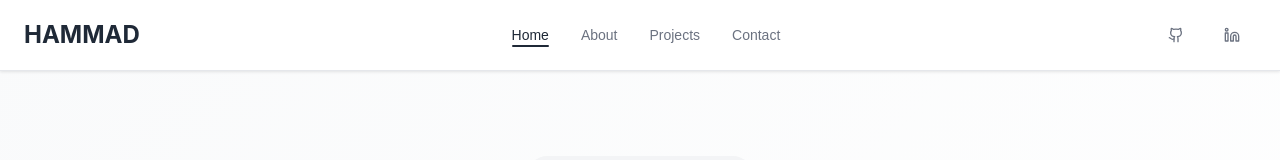
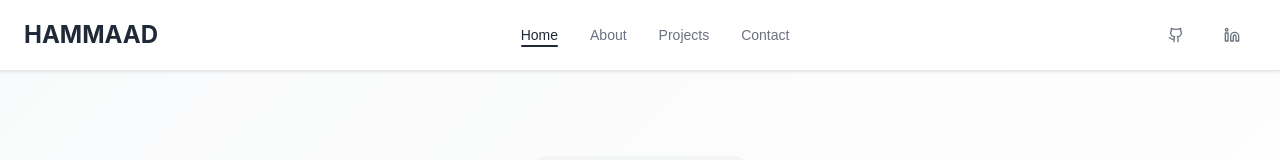
Before and after one commit to hammad04x/portfolio, a React (Vite) app: page / in a window 1280 px wide. Shown: the top 160 px of the page. Built offline with nearby package versions, Linux system fonts and the light colour scheme.

Commit message:
Correct spelling of 'HAMMAD' to 'HAMMAAD'

```diff
--- a/src/pages/HomePage.jsx
+++ b/src/pages/HomePage.jsx
@@ -153,7 +153,7 @@ export default function HomePage() {
           <div className="navbar-container">
             <div className="navbar-content">
               <motion.div initial={{ opacity: 0 }} animate={{ opacity: 1 }} className="navbar-logo">
-                HAMMAD
+                HAMMAAD
               </motion.div>
 
               <div className="navbar-menu">
```
